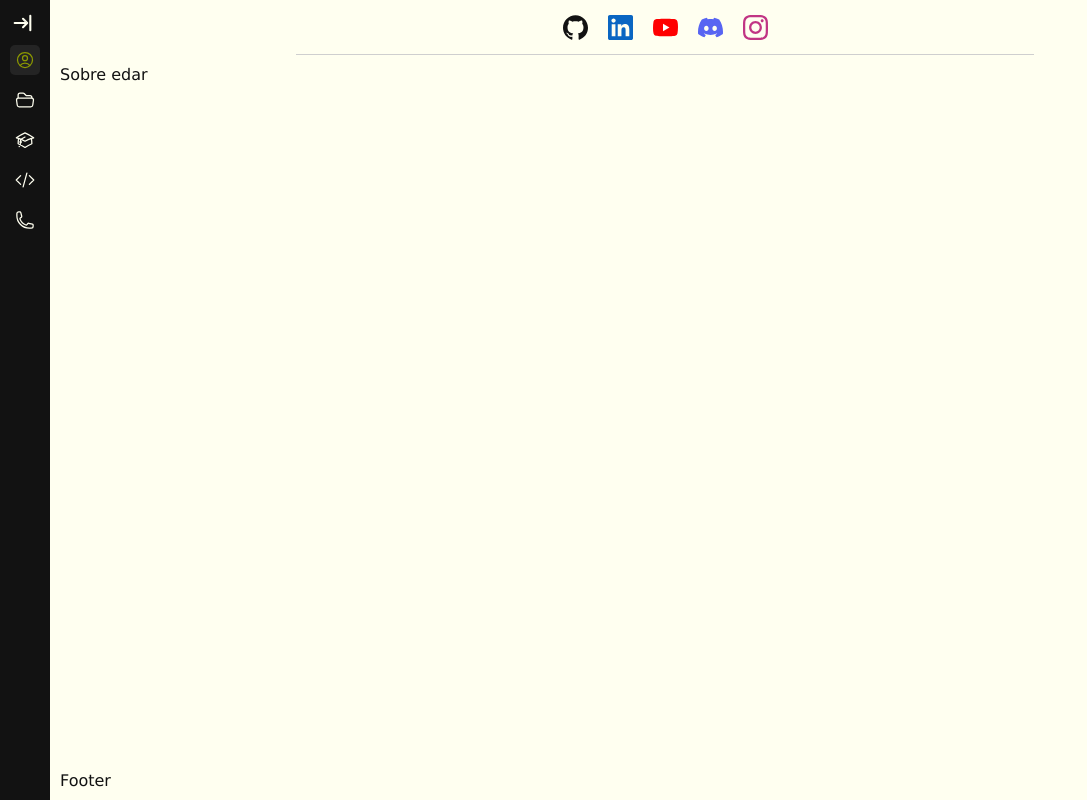
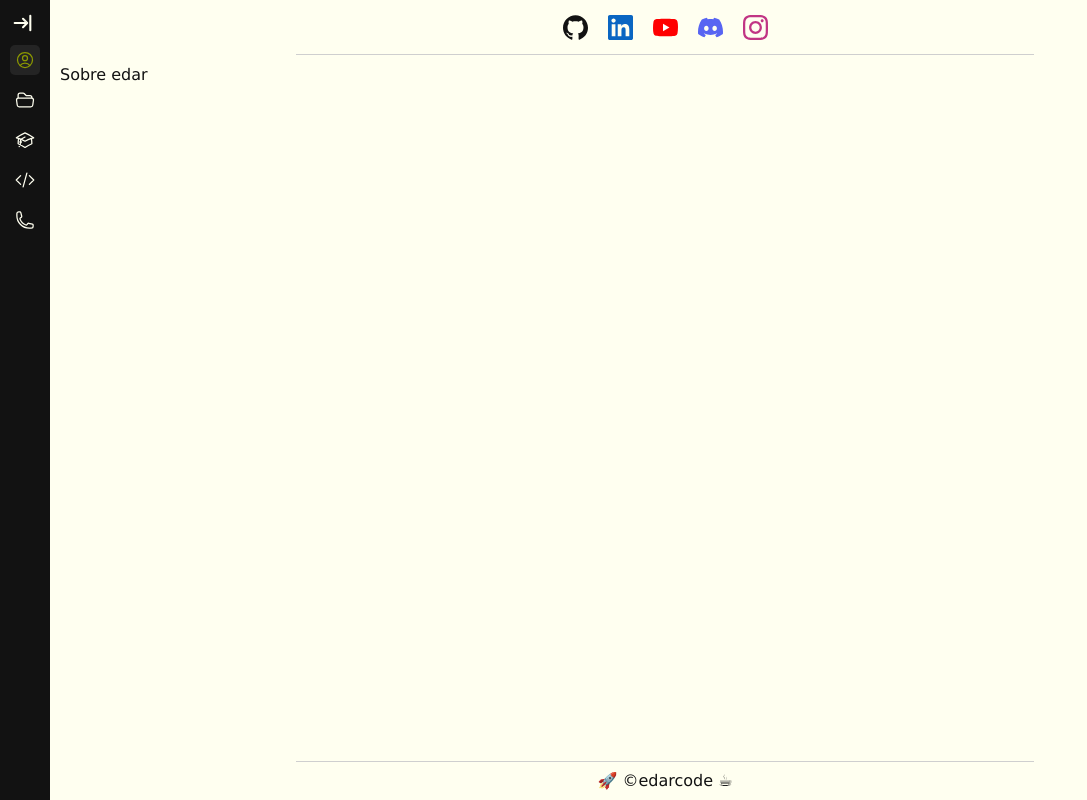
Before and after one commit to edarcode/edarcode, a React (Vite) app: page / in a window 1280 px wide. Shown: the whole page, without its empty margins (0-1087 px from the left). Built offline with nearby package versions, Linux system fonts and the light colour scheme.

Commit message:
add estilo al footer

```diff
--- a/src/views/App/Footer/Footer.tsx
+++ b/src/views/App/Footer/Footer.tsx
@@ -4,5 +4,5 @@ import { Props } from "./types";
 
 export default function Footer({ className }: Props) {
 	const finalClassName = joinClassNames([css.footer, className]);
-	return <footer className={finalClassName}>Footer</footer>;
+	return <footer className={finalClassName}>🚀 ©edarcode ☕</footer>;
 }
--- a/src/views/App/Footer/css.module.css
+++ b/src/views/App/Footer/css.module.css
@@ -1,3 +1,14 @@
 .footer {
+	position: relative;
 	padding: var(--p-md);
+	display: flex;
+	justify-content: center;
 }
+
+.footer::after {
+	content: "";
+	width: 60%;
+	border-bottom: 1px solid var(--c-lightgray);
+	position: absolute;
+	top: 0;
+}
--- a/src/views/App/Header/css.module.css
+++ b/src/views/App/Header/css.module.css
@@ -12,7 +12,6 @@
 	border-bottom: 1px solid var(--c-lightgray);
 	position: absolute;
 	bottom: 0;
-	left: center;
 }
 
 .header svg {
```
